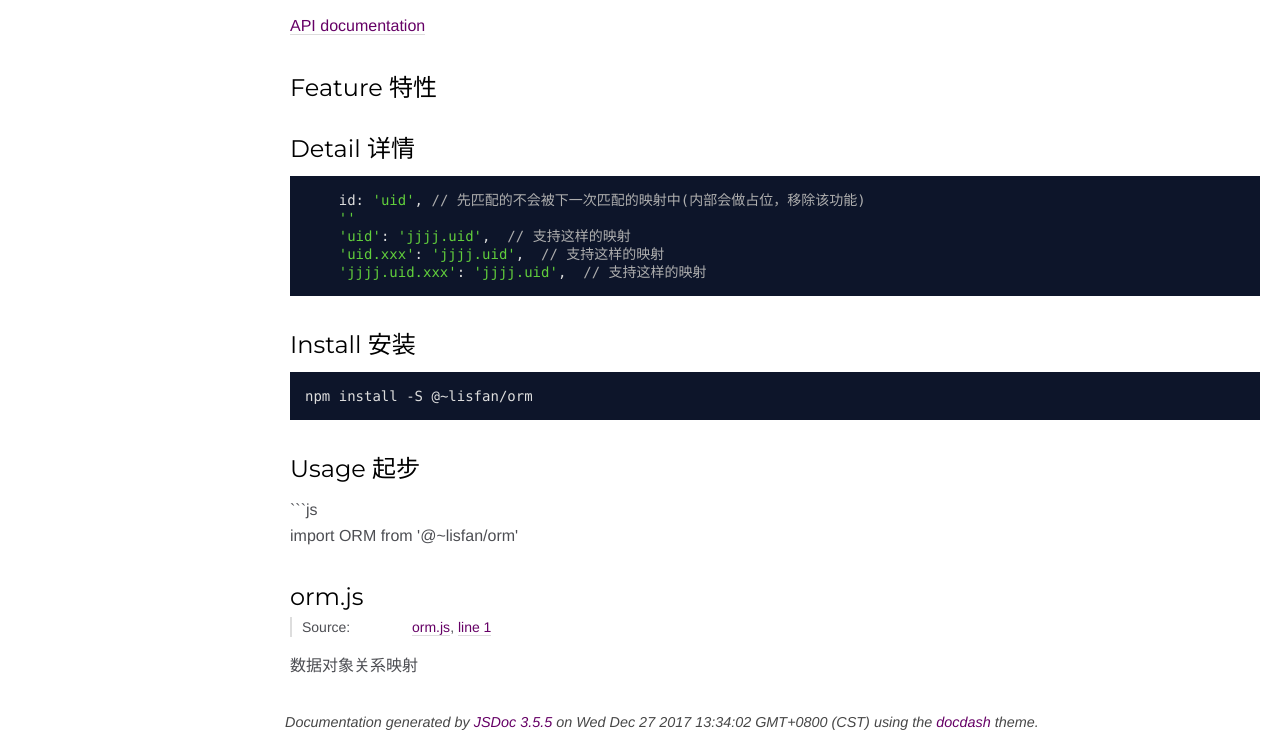
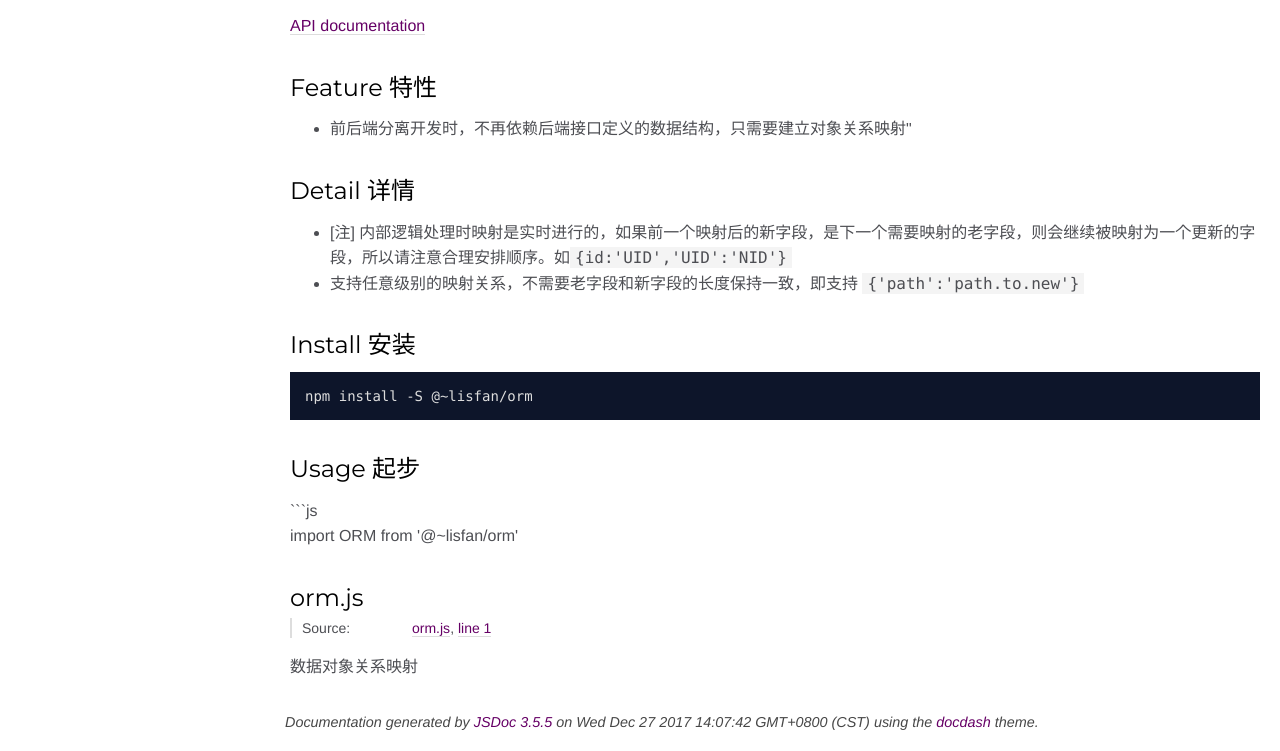
Before and after one commit to lisfan/orm, a website: page docs/index.html in a window 1280 px wide. Shown: the part 138-889 px from the top of the page. Drawn offline with Linux system fonts and the light colour scheme.

Commit message:
docs: 更新api文档

````diff
--- a/docs/index.html
+++ b/docs/index.html
@@ -50,12 +50,15 @@
 <h2 id="api-">API接口字段映射</h2>
 <p><a href="https://lisfan.github.io/orm/">API documentation</a></p>
 <h2 id="feature-">Feature 特性</h2>
+<ul>
+<li>前后端分离开发时，不再依赖后端接口定义的数据结构，只需要建立对象关系映射&quot;</li>
+</ul>
 <h2 id="detail-">Detail 详情</h2>
-<pre class="prettyprint source"><code>    id: 'uid', // 先匹配的不会被下一次匹配的映射中(内部会做占位，移除该功能)
-    ''
-    'uid': 'jjjj.uid',  // 支持这样的映射
-    'uid.xxx': 'jjjj.uid',  // 支持这样的映射
-    'jjjj.uid.xxx': 'jjjj.uid',  // 支持这样的映射</code></pre><h2 id="install-">Install 安装</h2>
+<ul>
+<li>[注] 内部逻辑处理时映射是实时进行的，如果前一个映射后的新字段，是下一个需要映射的老字段，则会继续被映射为一个更新的字段，所以请注意合理安排顺序。如<code>{id:'UID','UID':'NID'}</code></li>
+<li>支持任意级别的映射关系，不需要老字段和新字段的长度保持一致，即支持 <code>{'path':'path.to.new'}</code></li>
+</ul>
+<h2 id="install-">Install 安装</h2>
 <pre class="prettyprint source lang-bash"><code>npm install -S @~lisfan/orm</code></pre><h2 id="usage-">Usage 起步</h2>
 <p>```js<br>import ORM from '@~lisfan/orm'</p></article>
     </section>
@@ -164,7 +167,7 @@
 <br class="clear">
 
 <footer>
-    Documentation generated by <a href="https://github.com/jsdoc3/jsdoc">JSDoc 3.5.5</a> on Wed Dec 27 2017 13:34:02 GMT+0800 (CST) using the <a href="https://github.com/clenemt/docdash">docdash</a> theme.
+    Documentation generated by <a href="https://github.com/jsdoc3/jsdoc">JSDoc 3.5.5</a> on Wed Dec 27 2017 14:07:42 GMT+0800 (CST) using the <a href="https://github.com/clenemt/docdash">docdash</a> theme.
 </footer>
 
 <script>prettyPrint();</script>
````
Also changed, not shown: docs/ORM.html (+7 -7 lines), docs/orm.js.html (+4 -20 lines).
